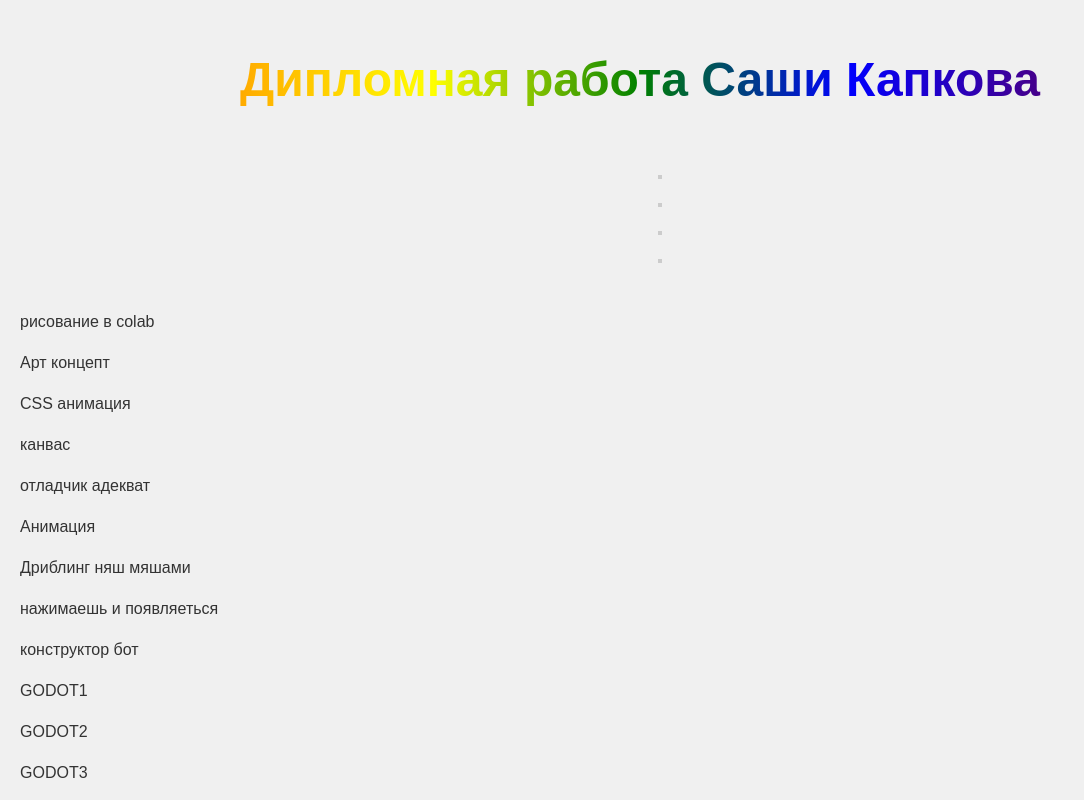
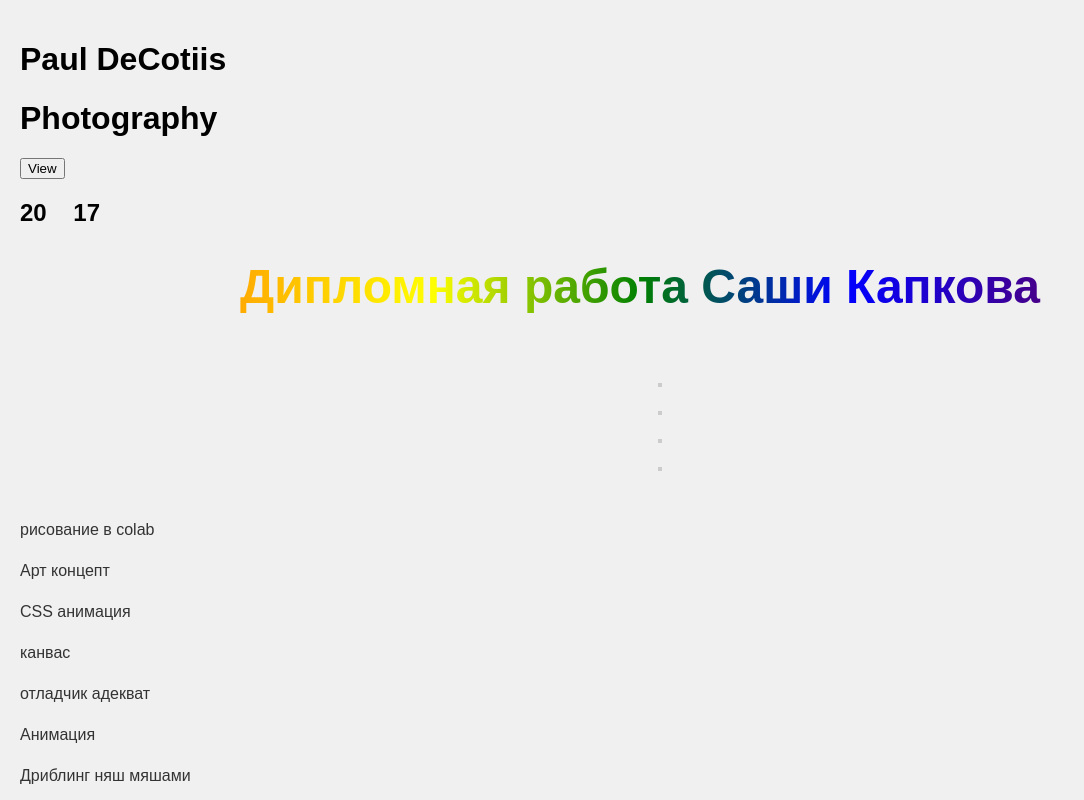
Before and after one commit to Jeftick/Demo, a plain HTML site: page index.html in a window 1280 px wide. Shown: the top 800 px of the page, without its empty margins (0-1084 px from the left). Drawn offline with Linux system fonts and the light colour scheme.

Commit message:
Update index.html

```diff
--- a/index.html
+++ b/index.html
@@ -6,6 +6,34 @@
 <link href="style.css" rel="stylesheet">
 </head>
 <body>
+<h1 class="name">
+	<span class="copy-wrap">
+		Paul DeCotiis
+  	</span>
+</h1>
+
+<div class="square"></div>
+
+<div class="card">
+	<div class="card-title-wrap">
+		<h1 class="title">
+			<span class="copy-wrap">
+				Photography
+			</span>
+		</h1>
+		<button class="btn hide">
+			View
+		</button>
+	</div>
+	<div class="card-img"></div>
+</div>
+
+<h2 class="copyright">
+	<span class="copy-wrap">
+    	20&nbsp;&nbsp;&nbsp;&nbsp;17
+	</span>
+</h2>
+
   <h1 class="rainbow-text">Дипломная работа Саши Капкова</h1>
 
  <div class="background">
```
